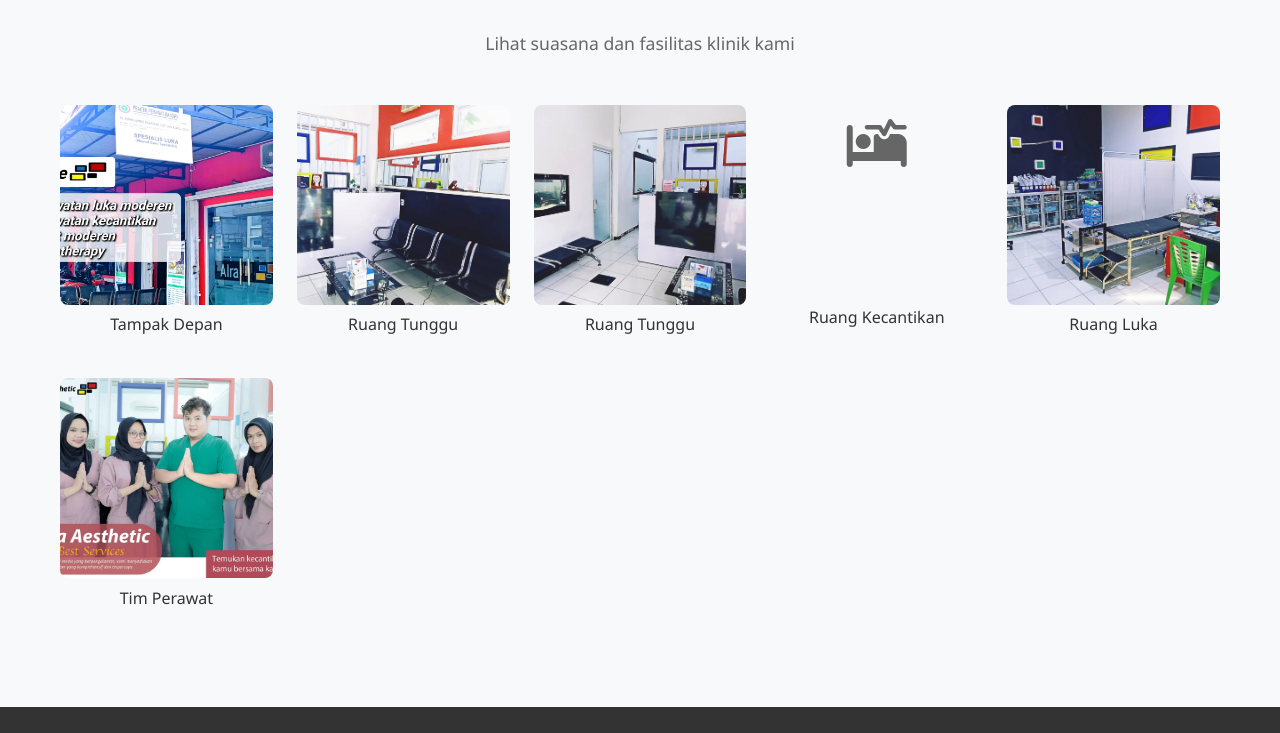
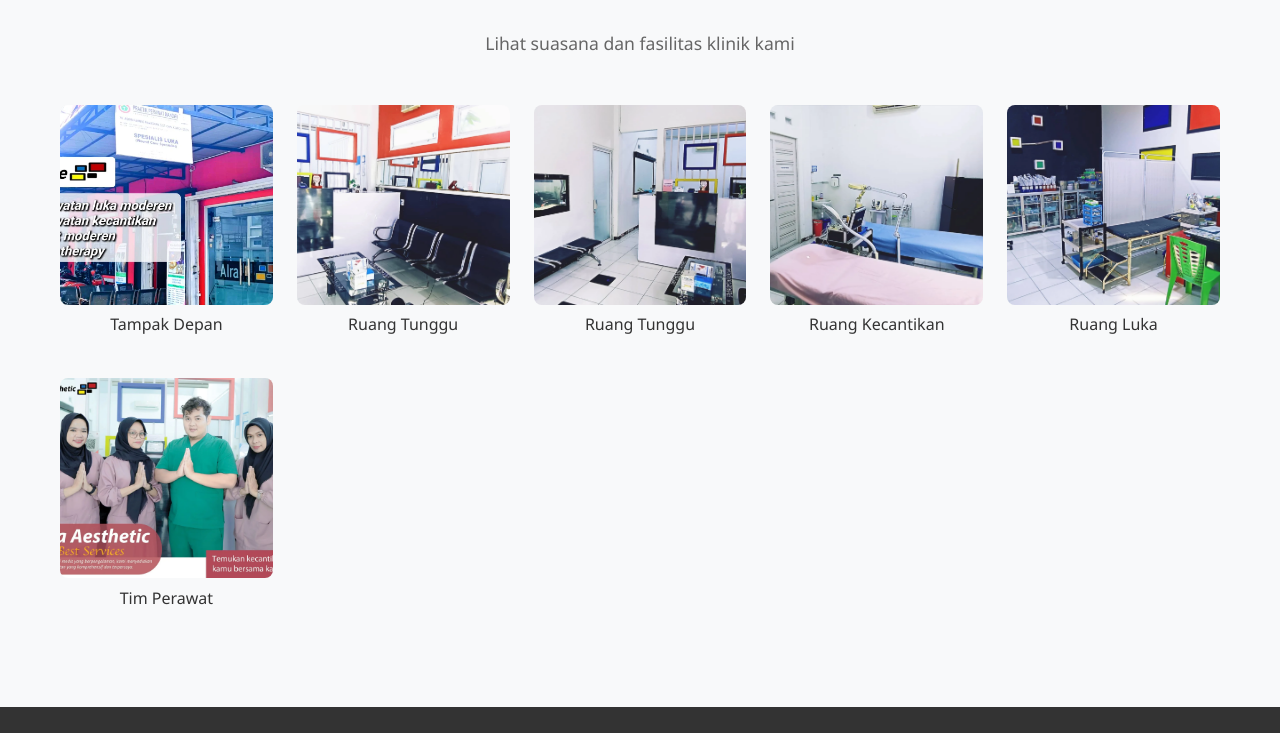
Before and after one commit to rexnestx-dev/proyekalracare01, a plain HTML site: page public-site.html in a window 1280 px wide. Shown: the part 2206-2939 px from the top of the page. Drawn offline with Linux system fonts and the light colour scheme.

Commit message:
Update public-site.html

```diff
--- a/public-site.html
+++ b/public-site.html
@@ -184,7 +184,7 @@
                     <p>Ruang Tunggu</p>
                 </div>
                 <div class="gallery-item">
-                    <img src="./images/images/images/ruang_kecantikan.webp" alt="ruang_kecantikan" loading="lazy"
+                    <img src="./images/ruang_kecantikan.webp" alt="ruang_kecantikan" loading="lazy"
                          onerror="this.style.display='none'; this.nextElementSibling.style.display='block'">
                     <div class="gallery-fallback" style="display: none;">
                         <i class="fas fa-procedures"></i>
```
